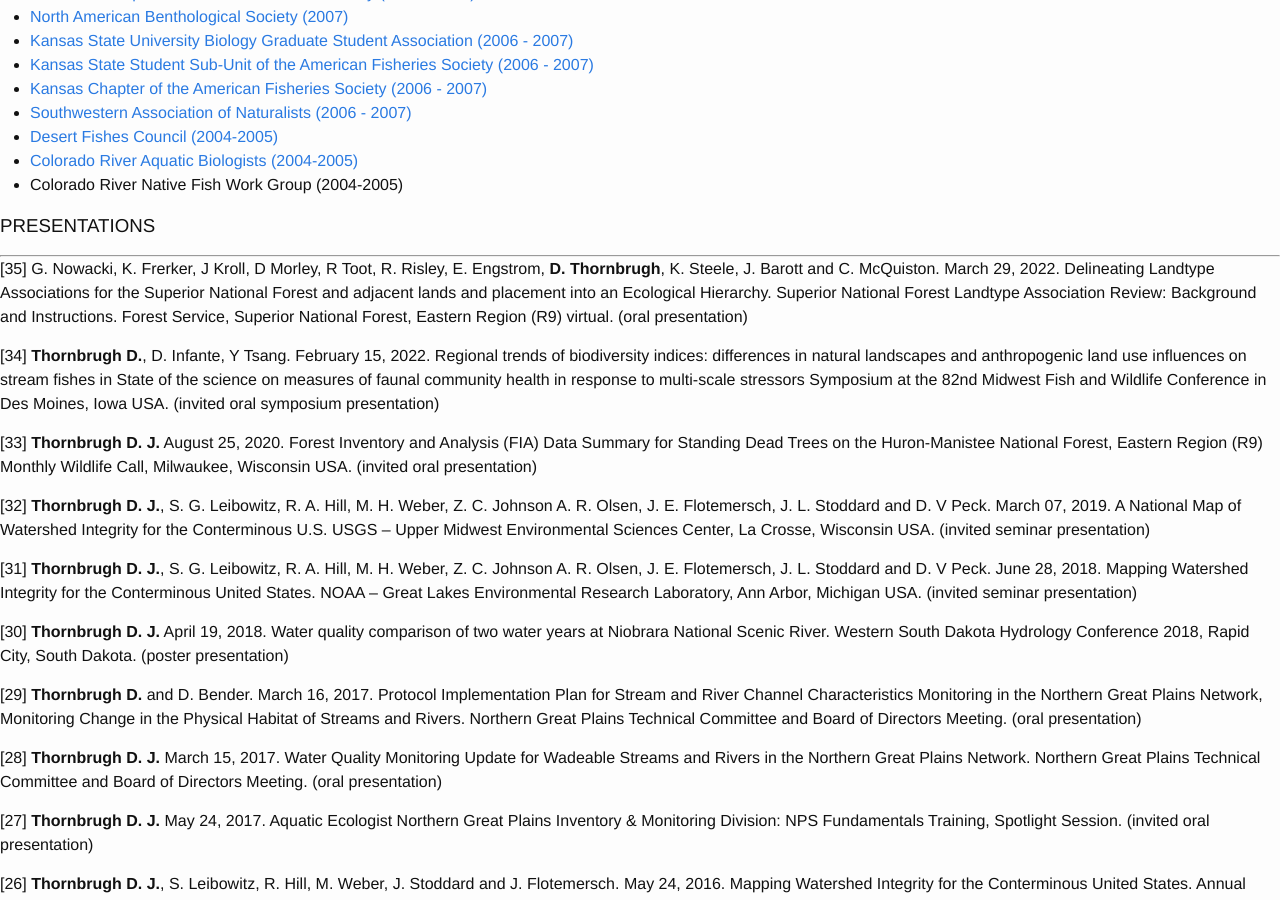
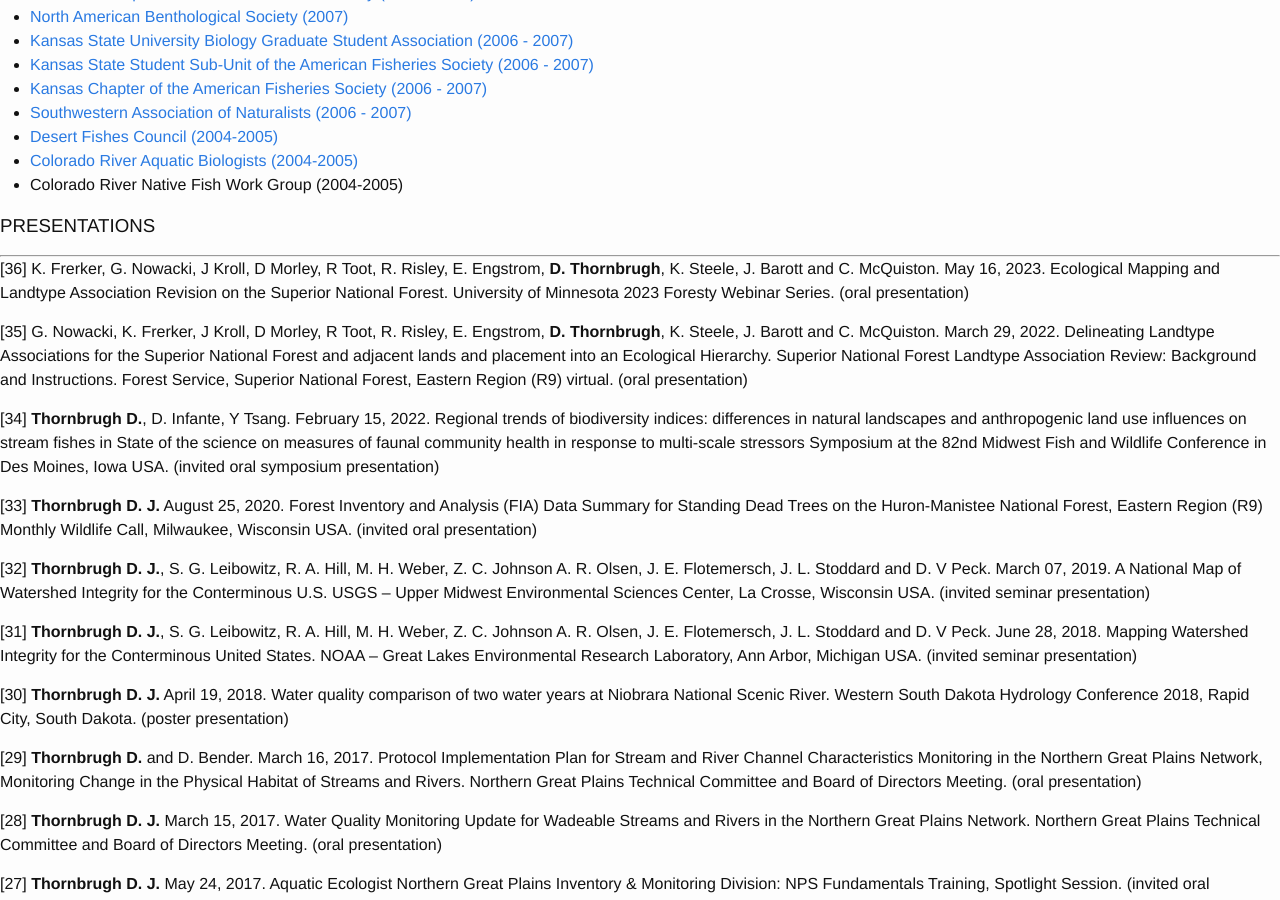
Before and after one commit to dthor/dthor.github.io, a Jekyll site: the page built from about/about.md, in a window 1280 px wide and 900 px high, scrolled down 1638 px. Built offline with Jekyll 4.4.1, drawn with Linux system fonts in a browser that asks for light colours; nearby versions of some CDN libraries; some web fonts are replaced.

Commit message:
Update about.md
presentation [36] addition

```diff
--- a/about/about.md
+++ b/about/about.md
@@ -71,6 +71,8 @@
 
 ### PRESENTATIONS
 ***
+[36] K. Frerker, G. Nowacki, J Kroll, D Morley, R Toot, R. Risley, E. Engstrom, **D. Thornbrugh**, K. Steele, J. Barott and C. McQuiston. May 16, 2023. Ecological Mapping and Landtype Association Revision on the Superior National Forest. University of Minnesota 2023 Foresty Webinar Series. (oral presentation)
+
 [35] G. Nowacki, K. Frerker, J Kroll, D Morley, R Toot, R. Risley, E. Engstrom, **D. Thornbrugh**, K. Steele, J. Barott and C. McQuiston. March 29, 2022. Delineating Landtype Associations for the Superior National Forest and adjacent lands and placement into an Ecological Hierarchy. Superior National Forest Landtype Association Review: Background and Instructions. Forest Service, Superior National Forest, Eastern Region (R9) virtual. (oral presentation)
 
 [34] **Thornbrugh D.**, D. Infante, Y Tsang. February 15, 2022. Regional trends of biodiversity indices: differences in natural landscapes and anthropogenic land use influences on stream fishes in State of the science on measures of faunal community health in response to multi-scale stressors Symposium at the 82nd Midwest Fish and Wildlife Conference in Des Moines, Iowa USA. (invited oral symposium presentation)
```
